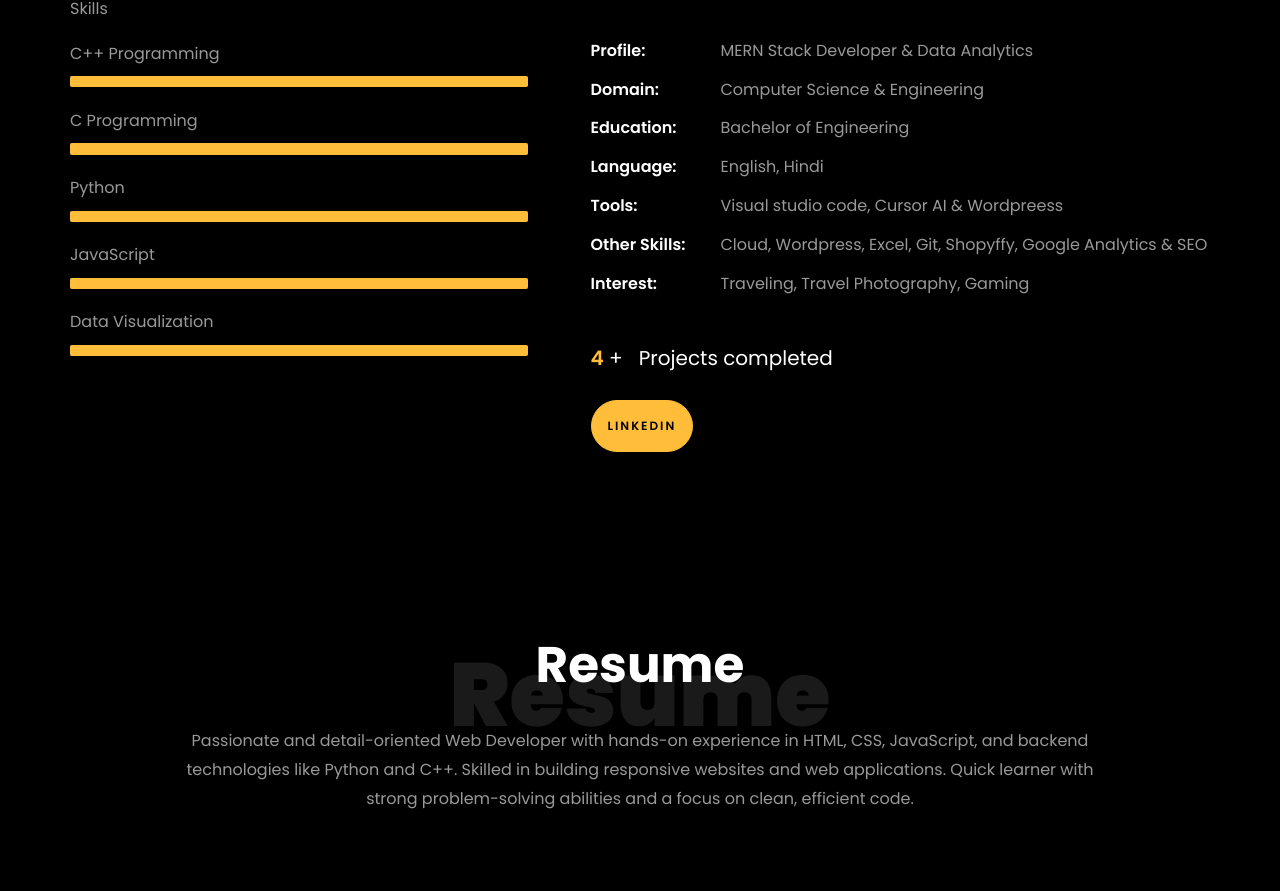
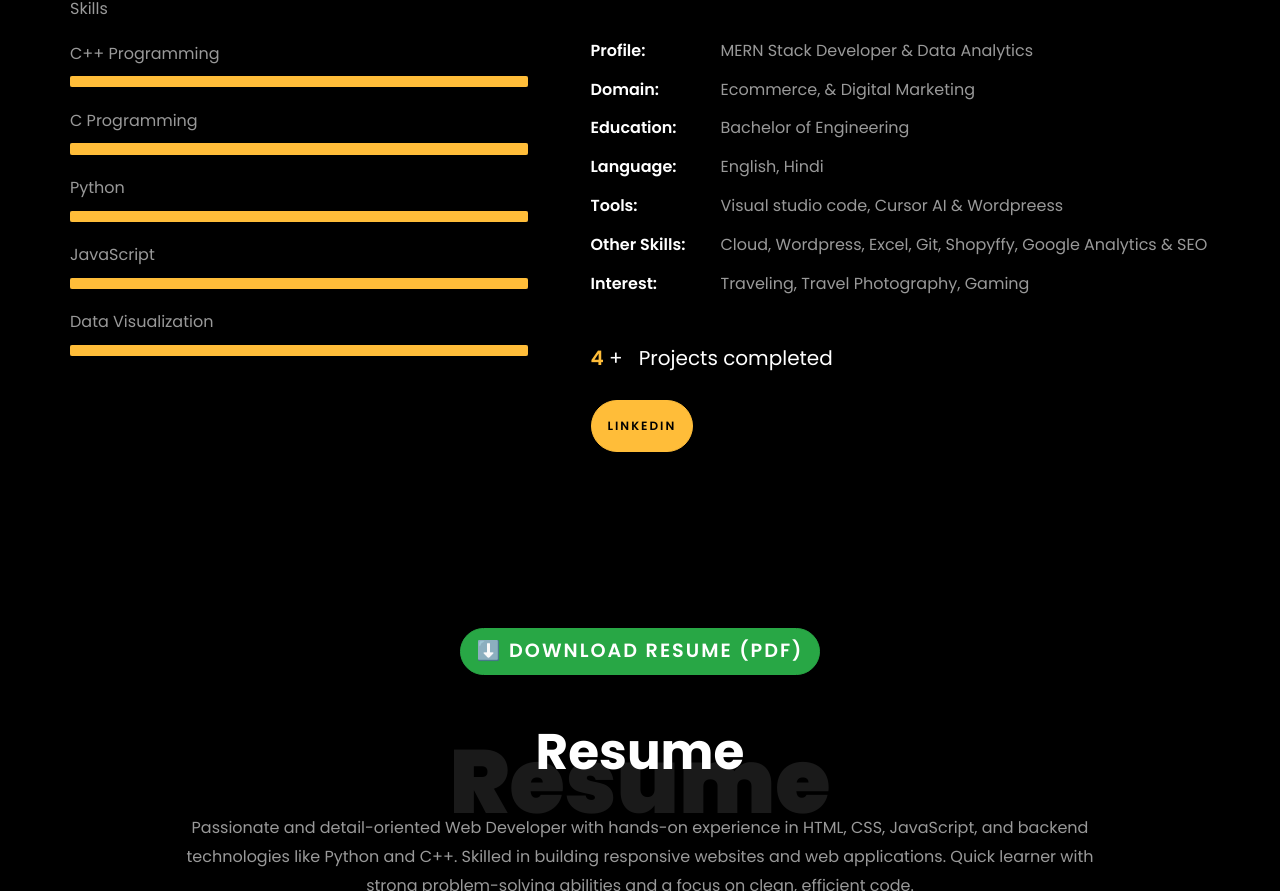
Before and after one commit to Akashsk22/Portfolio, a plain HTML site: page index.html in a window 1280 px wide. Shown: the part 1137-2028 px from the top of the page. Drawn offline with Linux system fonts and the light colour scheme; files whose address does not match are found by name.

Commit message:
index.html

```diff
--- a/index.html
+++ b/index.html
@@ -272,7 +272,7 @@
 								<p>I’m a passionate Web Developer with a strong foundation in front-end technologies like HTML, CSS, and JavaScript. Alongside web development, I also have experience in programming languages including C, C++, and Python, which strengthens my problem-solving and logical thinking abilities. I enjoy building responsive, user-friendly websites and continuously learning new tools and technologies to improve my craft.</p>
 								<ul class="about-info mt-4 px-md-0 px-2">
 									<li class="d-flex"><span>Profile:</span> <span>MERN Stack Developer &amp; Data Analytics</span></li>
-									<li class="d-flex"><span>Domain:</span> <span>Computer Science  &amp; Engineering </span></li>
+									<li class="d-flex"><span>Domain:</span> <span>Ecommerce,  &amp; Digital Marketing</span></li>
 									<li class="d-flex"><span>Education:</span> <span>Bachelor of Engineering</span></li>
 									<li class="d-flex"><span>Language:</span> <span>English, Hindi</span></li>
 									<li class="d-flex"><span>Tools:</span> <span>Visual studio code, Cursor AI &amp; Wordpreess</span></li>
@@ -302,7 +302,10 @@
 
 
 
-    <section class="ftco-section ftco-no-pb" id="resume-section">
+		<section class="ftco-section ftco-no-pb" id="resume-section">
+			<div class="container mb-4 text-center">
+				<a href="Akash_Resume.pdf" class="btn btn-success btn-lg d-inline-block mb-3" style="min-width:200px; font-size:1.2rem;" download>⬇️ Download Resume (PDF)</a>
+			</div>
     	<div class="container">
     		<div class="row justify-content-center pb-5">
           <div class="col-md-10 heading-section text-center ftco-animate">
@@ -387,7 +390,7 @@
 
     		<div class="row justify-content-center mt-5">
     			<div class="col-md-6 text-center ftco-animate">
-    				<p><a href="#" class="btn btn-primary py-4 px-5">Download CV</a></p>
+					<p><a href="Akash_Resume.pdf" class="btn btn-primary py-4 px-5" download>Download CV</a></p>
     			</div>
     		</div>
     	</div>
```
